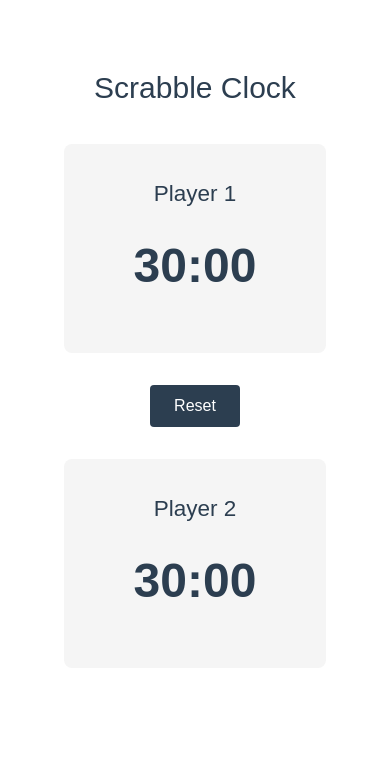
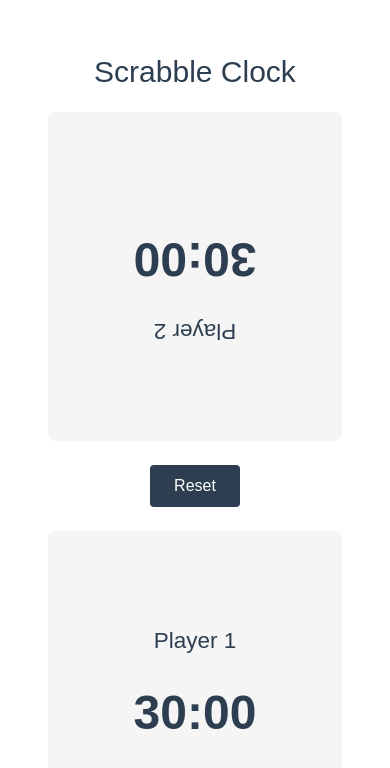
Before and after one commit to AgustinRamiroDiaz/scrabble-clock, a Vue app: page / in a window 390 px wide. Shown: the top 768 px of the page. Built offline with nearby package versions, Linux system fonts and the light colour scheme; the HTML template or start-up script is replaced by a standard one.

Commit message:
vertical ui
Signed-off-by: Agustín Ramiro Díaz <agustin.ramiro.diaz@gmail.com>

```diff
--- a/src/App.vue
+++ b/src/App.vue
@@ -97,7 +97,25 @@ const handlePlayerClick = (player: number) => {
 
     <div class="clock-container">
       <div
-        class="player-clock"
+        class="player-clock player-2"
+        :class="{
+          active: activePlayer === 2,
+          overtime: player2InOvertime,
+        }"
+        @click="handlePlayerClick(2)"
+      >
+        <h2>Player 2</h2>
+        <div class="time">{{ player2DisplayTime }}</div>
+        <div v-if="player2InOvertime" class="overtime-indicator">OVERTIME</div>
+      </div>
+
+      <div class="controls">
+        <button @click="resetTimer">Reset</button>
+        <button v-if="activePlayer !== 0" @click="stopTimer">Pause</button>
+      </div>
+
+      <div
+        class="player-clock player-1"
         :class="{
           active: activePlayer === 1,
           overtime: player1InOvertime,
@@ -108,62 +126,58 @@ const handlePlayerClick = (player: number) => {
         <div class="time">{{ player1DisplayTime }}</div>
         <div v-if="player1InOvertime" class="overtime-indicator">OVERTIME</div>
       </div>
-
-      <div class="controls">
-        <button @click="resetTimer">Reset</button>
-        <button v-if="activePlayer !== 0" @click="stopTimer">Pause</button>
-      </div>
-
-      <div
-        class="player-clock"
-        :class="{
-          active: activePlayer === 2,
-          overtime: player2InOvertime,
-        }"
-        @click="handlePlayerClick(2)"
-      >
-        <h2>Player 2</h2>
-        <div class="time">{{ player2DisplayTime }}</div>
-        <div v-if="player2InOvertime" class="overtime-indicator">OVERTIME</div>
-      </div>
     </div>
   </div>
 </template>
 
 <style scoped>
 .scrabble-clock {
-  max-width: 800px;
+  max-width: 100%;
+  height: 100vh;
   margin: 0 auto;
-  padding: 2rem;
+  padding: 1rem;
   text-align: center;
   font-family: Arial, sans-serif;
+  display: flex;
+  flex-direction: column;
 }
 
 h1 {
-  margin-bottom: 2rem;
+  margin-bottom: 1rem;
   color: #2c3e50;
 }
 
 .clock-container {
   display: flex;
+  flex-direction: column;
   justify-content: space-between;
   align-items: center;
   gap: 1rem;
+  flex: 1;
 }
 
 .player-clock {
-  flex: 1;
+  width: 100%;
   padding: 2rem;
   border-radius: 8px;
   background-color: #f5f5f5;
   cursor: pointer;
   transition: all 0.3s ease;
+  flex: 1;
+  display: flex;
+  flex-direction: column;
+  justify-content: center;
+}
+
+/* Player 2 is upside down for face-to-face play */
+.player-clock.player-2 {
+  transform: rotate(180deg);
 }
 
 .player-clock.active {
   background-color: #4caf50;
   color: white;
-  transform: scale(1.05);
+  box-shadow: 0 0 15px rgba(0, 0, 0, 0.2);
 }
 
 .player-clock.overtime {
@@ -182,8 +196,11 @@ h1 {
 
 .controls {
   display: flex;
-  flex-direction: column;
+  justify-content: center;
   gap: 1rem;
+  padding: 0.5rem;
+  width: 100%;
+  z-index: 10;
 }
 
 button {
@@ -210,18 +227,29 @@ button:hover {
   display: inline-block;
 }
 
-@media (max-width: 768px) {
-  .clock-container {
-    flex-direction: column;
+/* Make sure the app takes full height on mobile */
+@media (max-height: 600px) {
+  .scrabble-clock {
+    height: 100vh;
+    padding: 0.5rem;
+  }
+
+  h1 {
+    font-size: 1.5rem;
+    margin-bottom: 0.5rem;
   }
 
   .player-clock {
-    width: 100%;
+    padding: 1rem;
   }
 
-  .controls {
-    flex-direction: row;
-    margin: 1rem 0;
+  .time {
+    font-size: 2.5rem;
+    margin: 0.5rem 0;
+  }
+
+  button {
+    padding: 0.5rem 1rem;
   }
 }
 </style>
```
